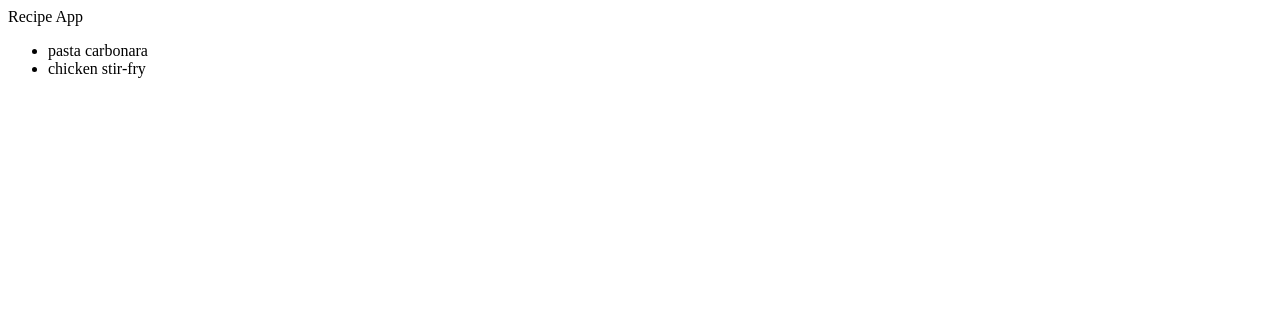
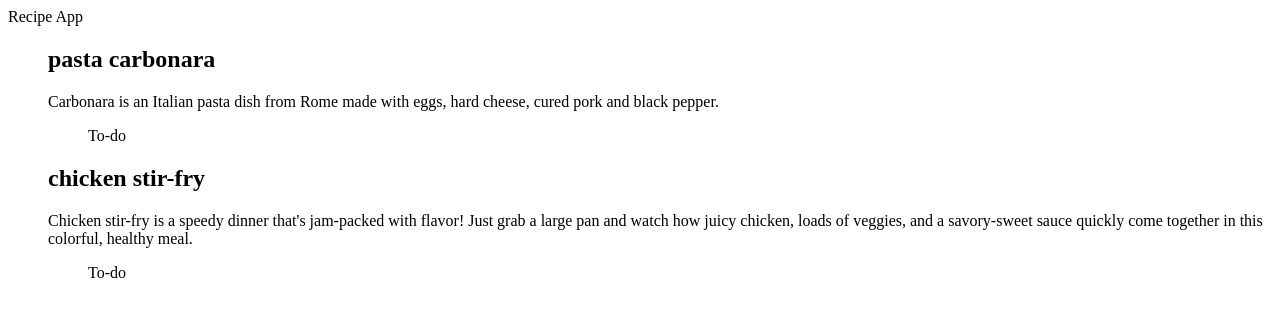
Before and after one commit to fsaiz97/recipe-react-app, a React (Vite) app: page / in a window 1280 px wide. Shown: the top 316 px of the page. Built offline with nearby package versions, Linux system fonts and the light colour scheme.

Commit message:
Create Recipe component and use in RecipeList

```diff
--- /dev/null
+++ b/src/components/Recipe/index.jsx
@@ -0,0 +1,13 @@
+import React from 'react';
+
+function Recipe({recipeData}) {
+    return (
+        <div id='recipe'>
+            <h2 className='recipe-name'>{recipeData.name}</h2>
+            <p className='recipe-description'>{recipeData.description}</p>
+            <ul className='recipe-ingredients'>To-do</ul>
+        </div>
+    )
+}
+
+export default Recipe;
--- a/src/components/RecipeList/index.jsx
+++ b/src/components/RecipeList/index.jsx
@@ -1,9 +1,11 @@
+import Recipe from '../Recipe'
+
 function RecipeList({recipes}) {
-    console.log(recipes)
+    // console.log(recipes)
     return (
         <div id="recipe-container">
             <ul className="recipe-list">
-                {recipes.map(recipe => <li>{recipe.name}</li>)}
+                {recipes.map(recipeData => <Recipe recipeData={recipeData}/>)}
             </ul>
         </div>
     )
```
